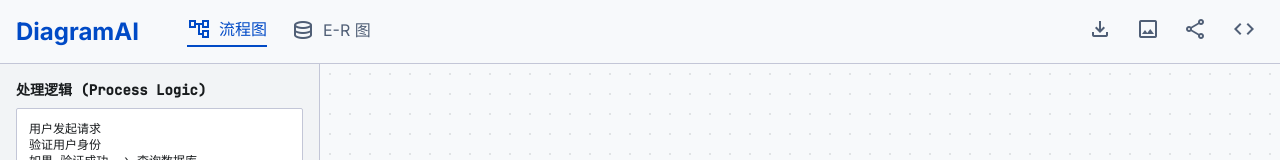
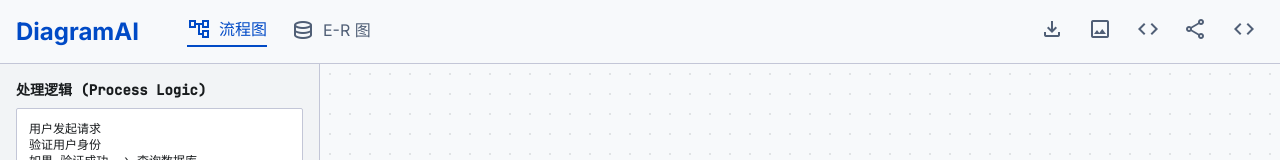
Before and after one commit to koixlw/DiagramAl, a Vue app in the folder frontend/: page /flowchart in a window 1280 px wide. Shown: the top 160 px of the page. Built offline with nearby package versions, Linux system fonts and the light colour scheme; no server answers.

Commit message:
feat: 流程图代码解析生成Python代码，ER图历史面板

```diff
--- a/frontend/src/views/Flowchart.vue
+++ b/frontend/src/views/Flowchart.vue
@@ -14,6 +14,62 @@ const hasDiagram = ref(false)
 const svgContent = ref('')
 const zoomLevel = ref(100)
 let currentZoom = 1
+let currentFlowData = null
+const showCode = ref(false)
+const generatedCode = ref('')
+
+function parseToCode(data) {
+  const nodes = (data?.nodes || [])
+  const edges = (data?.edges || [])
+  const nodeMap = {}
+  nodes.forEach(n => { nodeMap[n.id] = n })
+
+  // 找开始节点
+  let startNode = nodes.find(n => n.type === 'start' || n.type === 'start_end')
+  if (!startNode) startNode = nodes[0]
+  if (!startNode) return '# 无法解析'
+
+  const lines = ['# 自动生成的代码\n']
+  const visited = new Set()
+
+  function walk(nodeId, indent) {
+    if (visited.has(nodeId)) return
+    visited.add(nodeId)
+    const node = nodeMap[nodeId]
+    if (!node) return
+
+    const text = node.text || node.label || ''
+    const type = node.type
+
+    if (type === 'start' || type === 'start_end') {
+      lines.push(`${indent}# ${text}`)
+    } else if (type === 'end') {
+      lines.push(`${indent}# ${text}`)
+    } else if (type === 'decision') {
+      lines.push(`${indent}if ${text}:`)
+      // 找"是"分支
+      const yesEdge = edges.find(e => e.from === nodeId && (e.label === '是' || e.label === 'True' || e.label === 'Yes'))
+      const noEdge = edges.find(e => e.from === nodeId && (e.label === '否' || e.label === 'False' || e.label === 'No'))
+      if (yesEdge) walk(yesEdge.to, indent + '  ')
+      if (noEdge) {
+        lines.push(`${indent}else:`)
+        walk(noEdge.to, indent + '  ')
+      }
+    } else if (type === 'process') {
+      lines.push(`${indent}# ${text}`)
+      const next = edges.find(e => e.from === nodeId && !visited.has(e.to))
+      if (next) walk(next.to, indent)
+    } else if (type === 'input_output') {
+      lines.push(`${indent}print("${text}")`)
+      const next = edges.find(e => e.from === nodeId && !visited.has(e.to))
+      if (next) walk(next.to, indent)
+    }
+  }
+
+  walk(startNode.id, '')
+  generatedCode.value = lines.join('\n')
+  showCode.value = true
+}
 
 // 节点尺寸
 const ND = {
@@ -286,6 +342,7 @@ async function renderFlowchart(data) {
 
   svg += '</g></svg>'
   svgContent.value = svg
+  currentFlowData = data
 
   const el = document.getElementById('flowchart-canvas')
   if (el) el.innerHTML = svg
@@ -431,6 +488,9 @@ function downloadPNG() {
         <button class="p-2 text-secondary hover:bg-surface-container-low rounded transition-colors" @click="downloadPNG" :disabled="!svgContent" title="下载 PNG">
           <span class="material-symbols-outlined">image</span>
         </button>
+        <button class="p-2 text-secondary hover:bg-surface-container-low rounded transition-colors" @click="parseToCode(currentFlowData)" :disabled="!svgContent" title="解析为代码">
+          <span class="material-symbols-outlined">code</span>
+        </button>
         <button class="p-2 text-secondary hover:bg-surface-container-low rounded transition-colors">
           <span class="material-symbols-outlined">share</span>
         </button>
@@ -494,6 +554,20 @@ function downloadPNG() {
           </div>
           <div id="flowchart-canvas" class="relative"></div>
         </div>
+
+        <!-- 代码面板 -->
+        <div v-if="showCode" class="absolute inset-0 bg-surface-bright/95 backdrop-blur-sm z-30 flex flex-col">
+          <div class="flex items-center justify-between p-4 border-b border-outline-variant">
+            <h3 class="font-label-mono text-label-mono font-bold">生成代码 (Python)</h3>
+            <button @click="showCode = false" class="text-secondary hover:text-primary p-1">
+              <span class="material-symbols-outlined">close</span>
+            </button>
+          </div>
+          <pre class="flex-1 p-4 font-code-sm text-code-sm text-on-surface overflow-auto"><code>{{ generatedCode }}</code></pre>
+          <div class="p-4 border-t border-outline-variant flex gap-2">
+            <button @click="navigator.clipboard.writeText(generatedCode)" class="bg-primary-container text-on-primary rounded-lg py-2 px-4 font-label-mono text-label-mono">复制代码</button>
+          </div>
+        </div>
       </main>
     </div>
   </div>
```
